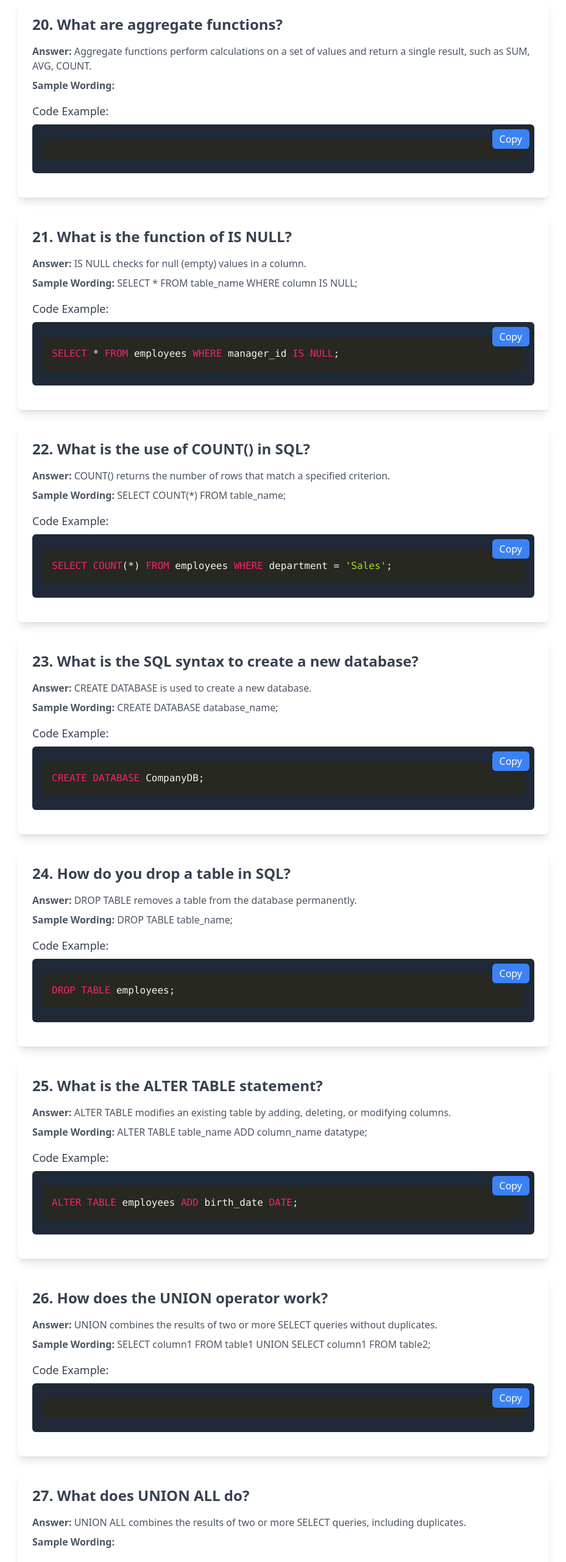
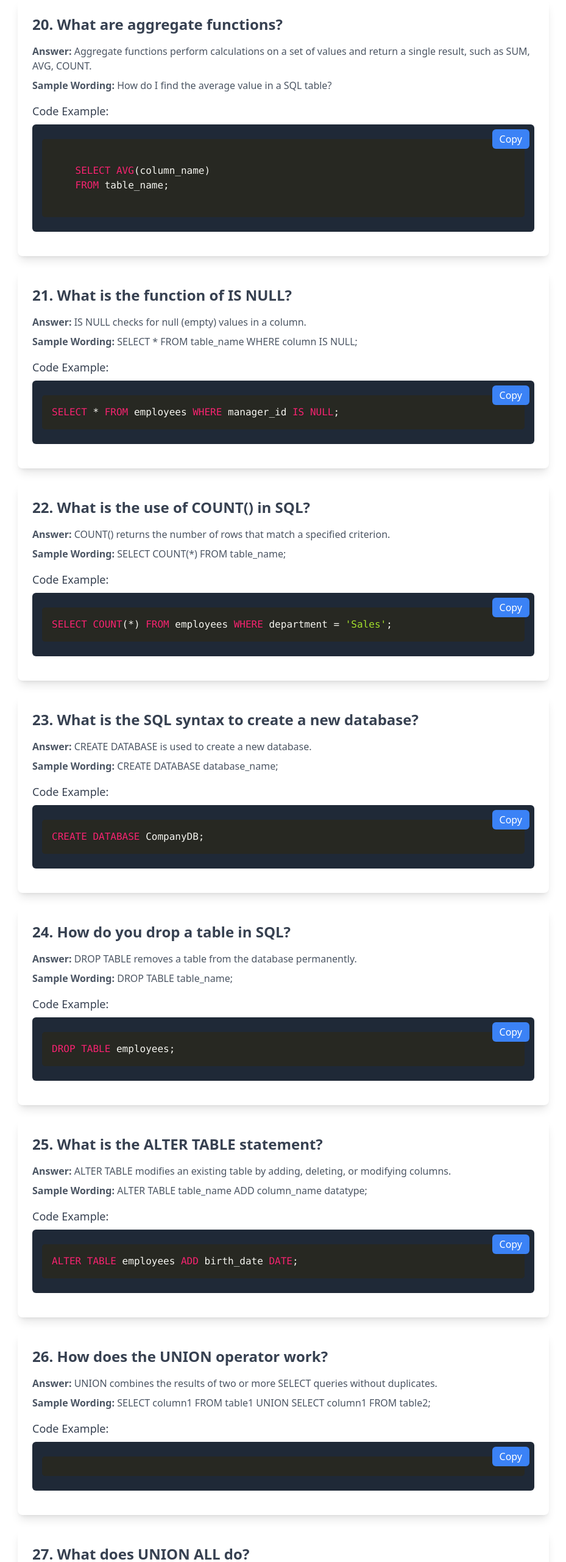
Before and after one commit to DotZohaib/CodeWithZohaib-Academy-, a Next.js app: page /Sql in a window 1280 px wide. Shown: the part 6860-9421 px from the top of the page at 61% size, without its empty margins (175-1104 px from the left). Built offline with nearby package versions, Linux system fonts and the light colour scheme.

Commit message:
page.tsx

```diff
--- a/src/app/Sql/page.tsx
+++ b/src/app/Sql/page.tsx
@@ -153,9 +153,13 @@ const Sql: React.FC = () => {
     id: 20,
     Title: "20. What are aggregate functions?",
     answer: "Aggregate functions perform calculations on a set of values and return a single result, such as SUM, AVG, COUNT.",
-        Sample: "",
-        code: ``
+    Sample: "How do I find the average value in a SQL table?",
+    code: `
+    SELECT AVG(column_name)
+    FROM table_name;
+    `
 },
+
       {
         id: 21,
         Title: "21. What is the function of IS NULL?",
@@ -202,9 +206,16 @@ const Sql: React.FC = () => {
     id: 27,
     Title: "27. What does UNION ALL do?",
     answer: "UNION ALL combines the results of two or more SELECT queries, including duplicates.",
-        Sample: "",
-        code: ``
+    Sample: "How can I combine two tables and keep all duplicate records?",
+    code: `
+    SELECT column_name(s)
+    FROM table1
+    UNION ALL
+    SELECT column_name(s)
+    FROM table2;
+    `
 },
+
       {
         id: 28,
         Title: "28. How does the EXISTS keyword work?",
@@ -258,16 +269,29 @@ const Sql: React.FC = () => {
     id: 35,
     Title: "35. What is a primary key?",
     answer: "A primary key uniquely identifies each record in a table and must contain unique values.",
-        Sample: "CREATE TABLE table_name (id INT PRIMARY KEY, ...);",
-        code: ``
+    Sample: "How do I create a primary key in a table?",
+    code: `
+    CREATE TABLE table_name (
+        id INT PRIMARY KEY,
+        column_name data_type,
+        ...
+    );
+    `
 },
 {
     id: 36,
     Title: "36. What is a foreign key?",
     answer: "A foreign key is a field or collection of fields in one table that uniquely identifies a row in another table, creating a link between the two tables.",
-        Sample: "FOREIGN KEY (column) REFERENCES other_table(column);",
-        code: ``
+    Sample: "How do I create a foreign key in SQL?",
+    code: `
+    CREATE TABLE table_name (
+        column_name data_type,
+        other_column INT,
+        FOREIGN KEY (other_column) REFERENCES other_table(column)
+    );
+    `
 },
+
       {
         id: 37,
         Title: "37. What is a subquery?",
```
Lines whose indentation alone changed are shown as unchanged.
